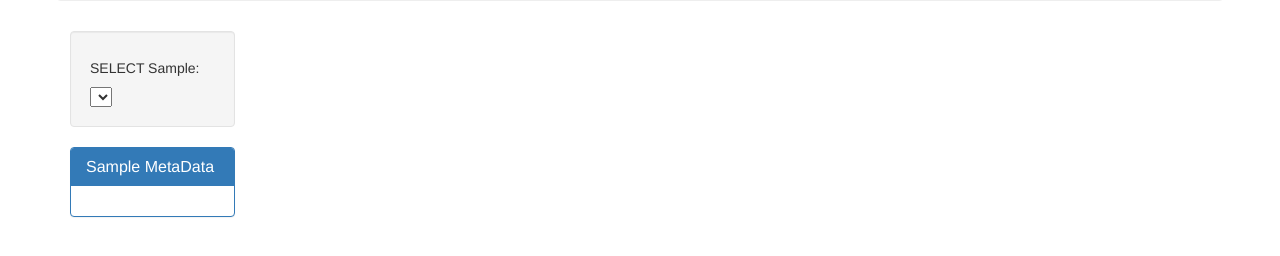
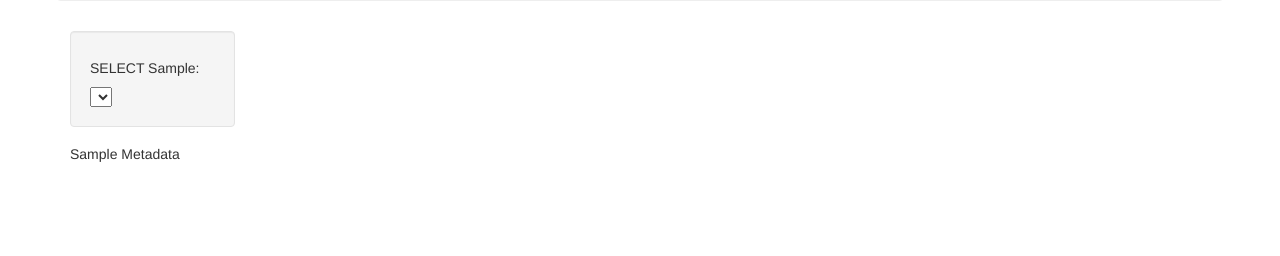
Before and after one commit to gretelup/belly-button-bio, a Flask app: page / in a window 1280 px wide. Shown: the part 239-495 px from the top of the page. Run offline with Flask 2, Linux system fonts and the light colour scheme; data that the repository does not hold is empty; some libraries are stand-ins or nearby versions.

Commit message:
Updated buildMetadata function and index

```diff
--- a/static/js/app.js
+++ b/static/js/app.js
@@ -5,36 +5,25 @@
   /* @param {string}    sample    Name of the sample
   */
 
-
-
- // Display each key/value pair from the metadata JSON object somewhere on the page
-
   //construct url for path to metadata for selected sample
   var url = `/metadata/${sample}`;
 
-  // Use `d3.json` to fetch the metadata for a sample
-  d3.json(url).then(function(response){  // This returns a jsonified list of sample metadata
-    console.log(response); //delete after testing
+  // Fetch metadata for the sample
+  d3.json(url).then(function(response){
+    console.log(response);
 
-    // GRETEL - CHECK SYNTAX!
     // Clear existing metadata
     d3.select("#sample-metadata").html("")
 
-    // GRETEL - CHECK HTML FOR WHAT TO APPEND
-    // for each key-value pair, append p
+    // GRETEL - CHECK SYNTAX - we aren't adding data, so we don't need enter, right?
+    // Add a line for each metadata pair
     Object.entries(response).forEach(([key, value]) => {
-      var p = d3.select("#sample-buildMetadata").append("p");
-      p.text(`${key}: ${value}`);
-      //I think this append should be <p class="card-text">, not sure how t do
-    })
+      d3.select("#sample-buildMetadata")
+        .append("p")
+        .classed("card-text", true)
+        .text(`${key}: ${value}`);
+    });
   })
-
-    // Use `Object.entries` to add each key and value pair to the panel
-    // Hint: Inside the loop, you will need to use d3 to append new
-    // tags for each key-value in the metadata.
-
-    // BONUS: Build the Gauge Chart
-    // buildGauge(data.WFREQ);
 }
 
 function buildCharts(sample) {
--- a/templates/index.html
+++ b/templates/index.html
@@ -24,11 +24,11 @@
           <h5>SELECT Sample:</h5>
           <select id="selDataset" onchange="optionChanged(this.value)"></select>
         </div>
-        <div class="panel panel-primary">
-          <div class="panel-heading">
-            <h3 class="panel-title">Sample MetaData</h3>
+        <div class="card">
+          <div class="card-header">
+              <h5 class="card-title">Sample Metadata</h5>
           </div>
-          <div id="sample-metadata" class="panel-body"></div>
+          <div class="card-body" id="sample-metadata"></div>
         </div>
       </div>
       <div class="col-md-5">
```
